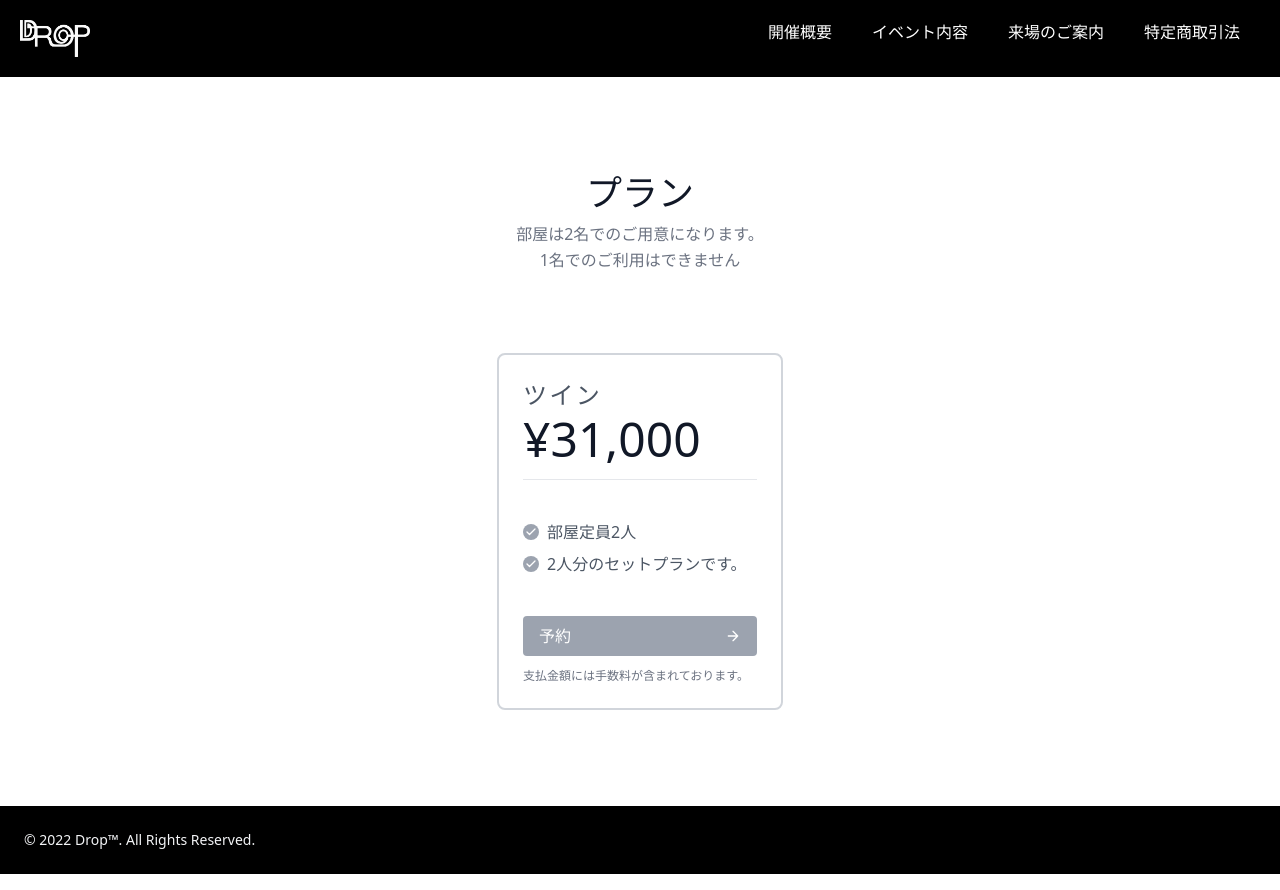
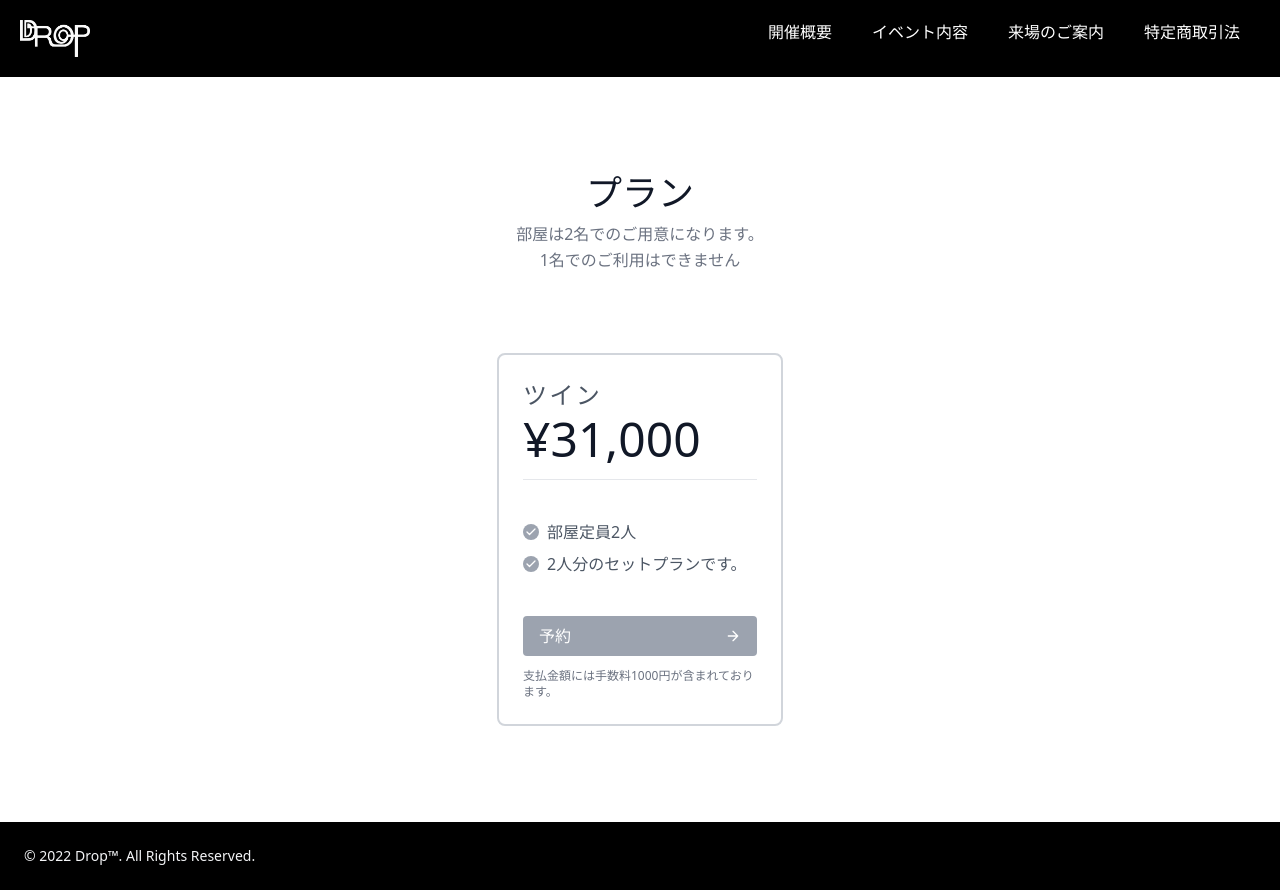
Before and after one commit to junjun-1345/drop-hp, a Next.js app: page /reserve in a window 1280 px wide. Built offline with nearby package versions, Linux system fonts and the light colour scheme.

Commit message:
🐛 金額

```diff
--- a/src/pages/reserve.js
+++ b/src/pages/reserve.js
@@ -76,7 +76,7 @@ const reserve = () => {
                 </button>
               </Link>
               <p className="text-xs text-gray-500 mt-3">
-                支払金額には手数料が含まれております。
+                支払金額には手数料1000円が含まれております。
               </p>
             </div>
           </div>
```
